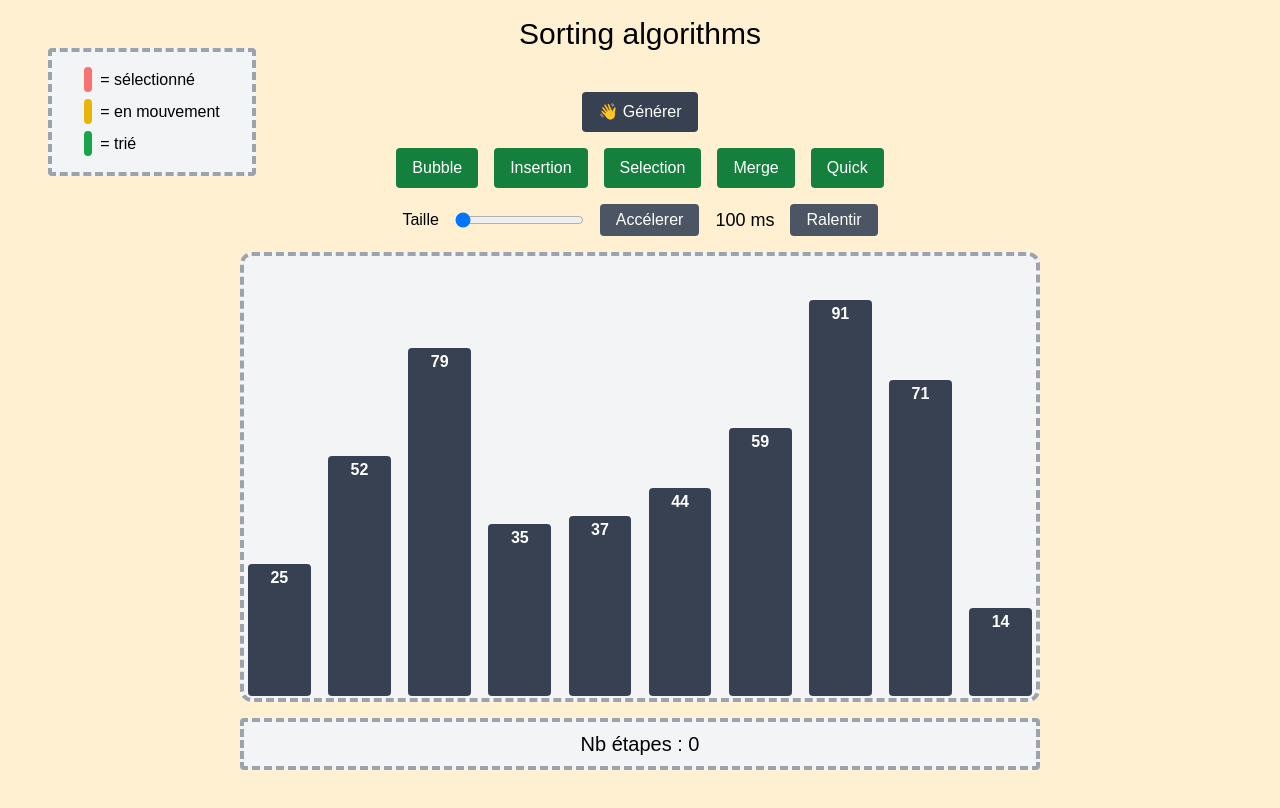
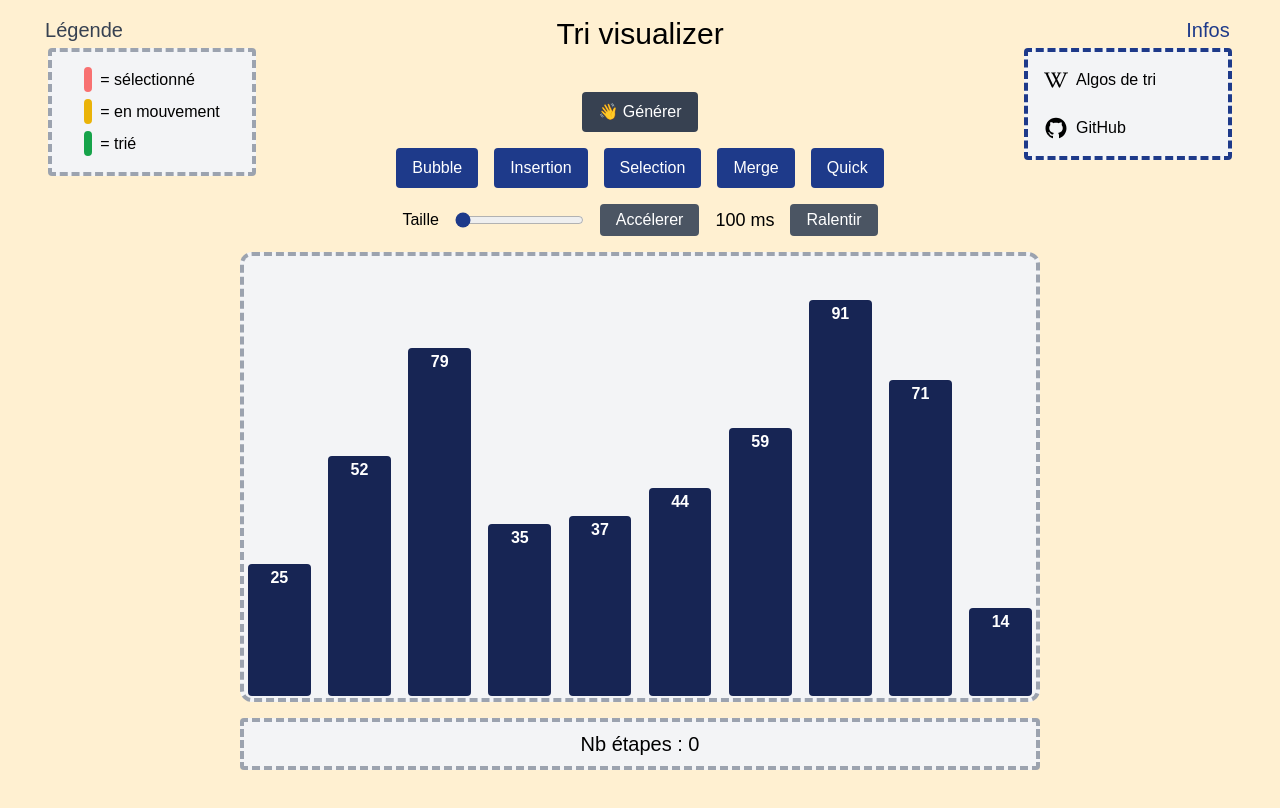
Before and after one commit to RemiSaurel/sorting-algorithms, a React (Create React App) app: page / in a window 1280 px wide. Shown: the top 808 px of the page. Built offline with nearby package versions, Linux system fonts and the light colour scheme.

Commit message:
add: infos, logo, colors

```diff
--- a/package.json
+++ b/package.json
@@ -13,6 +13,7 @@
     "@types/react-dom": "^18.2.4",
     "react": "^18.2.0",
     "react-dom": "^18.2.0",
+    "react-icons": "^4.8.0",
     "react-scripts": "5.0.1",
     "typescript": "^4.9.5",
     "web-vitals": "^2.1.4"
--- a/src/App.tsx
+++ b/src/App.tsx
@@ -1,16 +1,26 @@
 import React from 'react';
 import Sorting from "./components/Sorting";
 import DataLegend from "./components/DataLegend";
+import MiscInfos from "./components/MiscInfos";
 
 function App() {
   return (
         <div>
           <div className="flex justify-center">
-              <h1 className="text-3xl mt-4 mb-6">Sorting algorithms</h1>
+              <h1 className="text-3xl mt-4 mb-6">Tri visualizer</h1>
           </div>
-          <div className="flex justify-center mb-4">
+          <div className="flex justify-center mb-4 gap-4">
+              <div className="hidden lg:flex w-52 justify-center text-xl text-gray-700 z-10 lg:fixed top-4 -left-5">
+                  Légende
+              </div>
               <div className="flex w-52 justify-center lg:fixed top-12 left-12 border-4 border-dashed border-gray-400 bg-gray-100 rounded p-4">
                   <DataLegend/>
+              </div>
+              <div className="hidden lg:flex w-52 justify-center text-xl text-blue-900 z-10 lg:fixed top-4 -right-8">
+                  Infos
+              </div>
+              <div className="flex w-52 justify-center lg:fixed top-12 right-12 border-4 border-dashed border-blue-900 bg-gray-100 rounded p-2">
+                  <MiscInfos/>
               </div>
           </div>
           <div className="flex justify-center mb-4 h-screen w-screen">
--- /dev/null
+++ b/src/components/MiscInfos.tsx
@@ -0,0 +1,21 @@
+import { AiFillGithub } from 'react-icons/ai';
+import { BsWikipedia } from 'react-icons/bs';
+export default function MiscInfos() {
+    return (
+        <div className="flex flex-col gap-2 w-full justify-center">
+            <a href="https://fr.wikipedia.org/wiki/Algorithme_de_tri" target="_blank" className="flex" rel="noreferrer">
+                <div className="flex w-full hover:bg-blue-200 rounded p-2">
+                    <BsWikipedia className="mr-2 h-6 w-6"/>
+                    Algos de tri
+                </div>
+            </a>
+
+            <a href="https://github.com/RemiSaurel/sorting-algorithms" target="_blank" className="flex" rel="noreferrer">
+                <div className="flex w-full hover:bg-blue-200 rounded p-2">
+                    <AiFillGithub className="mr-2 h-6 w-6"/>
+                    GitHub
+                </div>
+            </a>
+        </div>
+    );
+}
--- a/src/components/Sorting.tsx
+++ b/src/components/Sorting.tsx
@@ -160,7 +160,7 @@ export default function Sorting() {
                 {array.map((item, index) => (
                     <div
                         key={index}
-                        className={`bg-gray-700 text-white font-bold rounded text-center pt-0.5 transform transition-all duration-400 ease-in-out
+                        className={`bg-blue-950 text-white font-bold rounded text-center pt-0.5 transform transition-all duration-400 ease-in-out
                             ${sorted.includes(index) ? 'bg-green-600' : ''}
                             ${selected.includes(index) ? 'bg-red-400' : ''}
                             ${moving.includes(index) ? 'bg-yellow-500' : ''}
--- a/src/components/SortingButton.tsx
+++ b/src/components/SortingButton.tsx
@@ -2,7 +2,7 @@
 export default function SortingButton(props: {name: string, onClick: () => void, disabled: boolean}) {
     return (
         <button
-            className="bg-green-700 enabled:hover:bg-green-800 text-white py-2 px-4 rounded disabled:opacity-50"
+            className="bg-blue-900 enabled:hover:bg-blue-950 text-white py-2 px-4 rounded disabled:opacity-50"
             onClick={() => props.onClick()}
             disabled={props.disabled}
         >
--- a/src/components/SortingSettings.tsx
+++ b/src/components/SortingSettings.tsx
@@ -17,6 +17,7 @@ export default function SortingSettings({ sorting, speed, setSpeed, nbItems, set
                        setNbItems(parseInt(e.target.value))}
                    disabled={sorting}
                    name="nbItems"
+                   className="accent-blue-900"
             />
             <button
                 className="bg-gray-600 text-white enabled:hover:bg-gray-700 py-1 px-4 rounded disabled:opacity-50"
```
Also changed, not shown: 1 other file (tests, documents, lock files or other folders).
